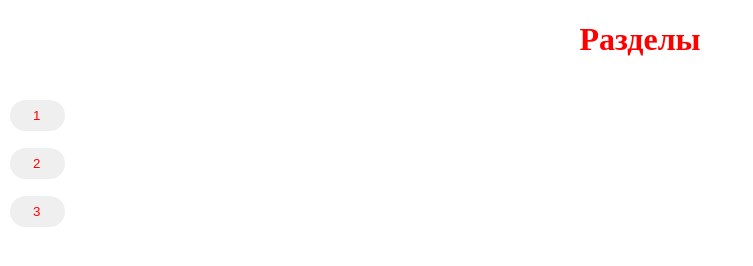
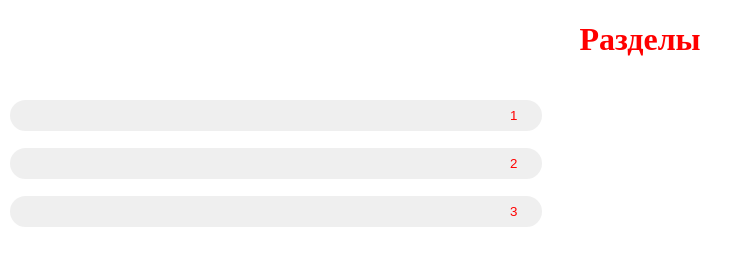
Before and after one commit to 3vlad5/2vlad5.github.io, a plain HTML site: page index.html in a window 1280 px wide. Shown: the whole page, without its empty margins (0-753 px from the left). Drawn offline with Linux system fonts and the light colour scheme.

Commit message:
Update style.css

```diff
--- a/css/style.css
+++ b/css/style.css
@@ -4,8 +4,6 @@ text-align: center;
   color: red;
 }
 button.ButtonMain{
-
-  text-align: center;
 
   text-decoration: none;
   color: red;
@@ -21,7 +19,7 @@ button.ButtonMain{
 
   padding-top: 8px;
   padding-bottom: 8px;
-  padding-left: 23px;
+  padding-left: 500px;
   padding-right: 23px;
 
   margin-bottom: 13px;
```
